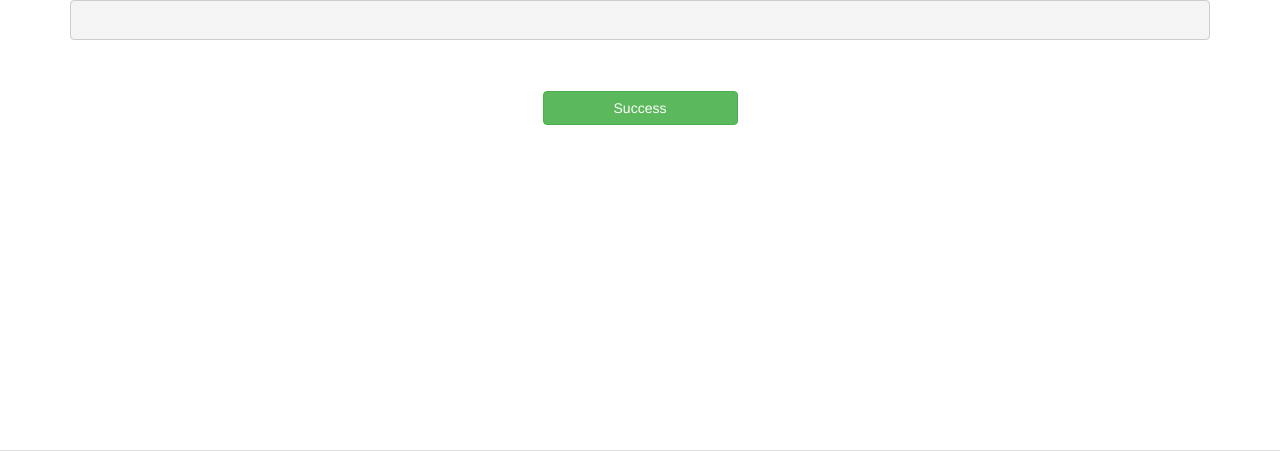
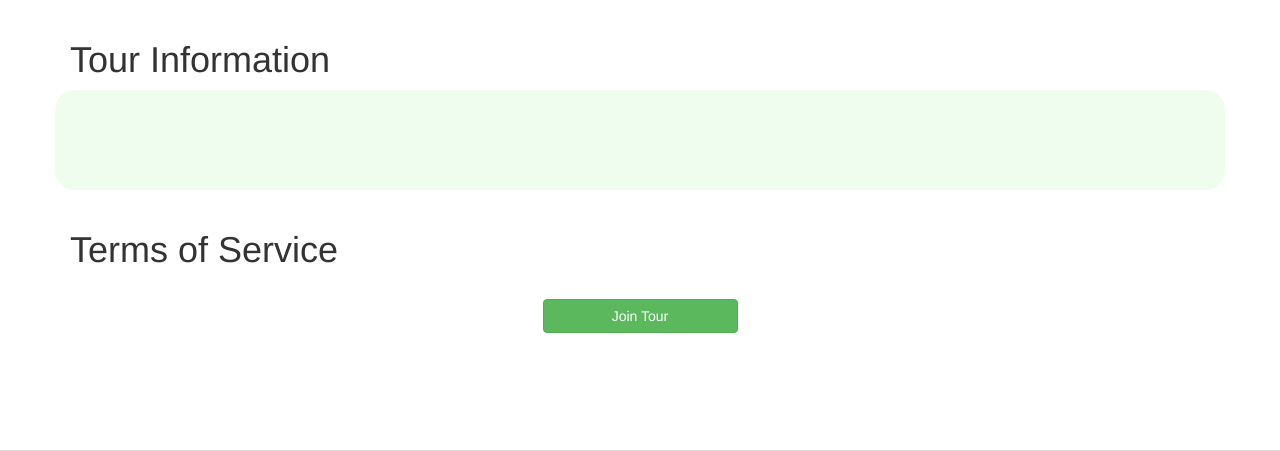
Before and after one commit to kieferyap/samurai-meetups, a Yii app: the page made by views/site/tours.php in a window 1280 px wide. Shown: the part 290-741 px from the top of the page. Run offline with PHP 8.4 and a stand-in for Yii, Linux system fonts and the light colour scheme; the template is opened without the code that fills it, so the values that code supplies are empty; some libraries are stand-ins or nearby versions.

Commit message:
Bugfix on tour content

```diff
--- a/config/params.php
+++ b/config/params.php
@@ -4,7 +4,7 @@ return [
     'adminEmail' => 'admin@example.com',
     'termsOfService' =>
     '
-		<div class="terms-of-service">
+		<div class="col-md-12 terms-of-service">
 		<h2>
 			Web Site Terms and Conditions of Use
 		</h2>
--- a/controllers/SiteController.php
+++ b/controllers/SiteController.php
@@ -65,7 +65,7 @@ class SiteController extends Controller
     {
         // Image ID
         $frontPageElementIds = [
-            ['id' => 'carousel', 'front_page_image_type_id' => 1, 'limit' => 4],
+            ['id' => 'carousel', 'front_page_image_type_id' => 1, 'limit' => 5],
             ['id' => 'tours', 'front_page_image_type_id' => 2, 'limit' => 3],
             ['id' => 'about', 'front_page_image_type_id' => 3, 'limit' => 1],
             ['id' => 'report', 'front_page_image_type_id' => 4, 'limit' => 1],
--- a/views/site/tours.php
+++ b/views/site/tours.php
@@ -6,25 +6,26 @@ use yii\helpers\Html;
 use yii\helpers\Url;
 ?>
 
+<br/>
 <div class="row">
 	<img class="col-md-12 tour-banner" src="<?=Url::base().'images/'.$tourElement['image_url']?>"/>
 </div>
 <br/>
+<h1>Tour Information</h1>
 <div class="row">
-	<div class="col-md-12">
-		<pre>
+	<div class="col-md-12 tour-description">
 		<?=$tourElement['description']?>
-		</pre>
 	</div>
 </div>
 
 <br/>
+<h1>Terms of Service</h1>
 <div class="row">
-	<div class="col-md-12">
-		<?=$termsOfService?>
-	</div>
+	<?=$termsOfService?>
 </div>
 <br/>
+
+
 <div class="row">
-	<button type="button" class="btn btn-success col-md-2 col-md-offset-5 btn-join-tour">Success</button>
+	<button type="button" class="btn btn-success col-md-2 col-md-offset-5 btn-join-tour">Join Tour</button>
 </div>
--- a/web/css/site.css
+++ b/web/css/site.css
@@ -313,7 +313,10 @@ li.open {
 }
 
 .terms-of-service {
-    border: 2px solid #3FC380;
+    padding: 50px;
+    background-color: rgba(200,247,197,0.3);
+    border-radius: 20px;
+    /*border: 2px solid #3FC380;*/
     height: 300px;
     overflow-y: scroll;
 }
@@ -325,3 +328,9 @@ li.open {
 .center-wrapper {
     text-align: center;
 }
+
+.tour-description {
+    padding: 50px;
+    background-color: rgba(200,247,197,0.3);
+    border-radius: 20px;
+}
```
Also changed, not shown: web/images/tour-banner-001.png (added), web/images/tour-banner-002.png (added), web/images/tour-banner-003.png (added).
